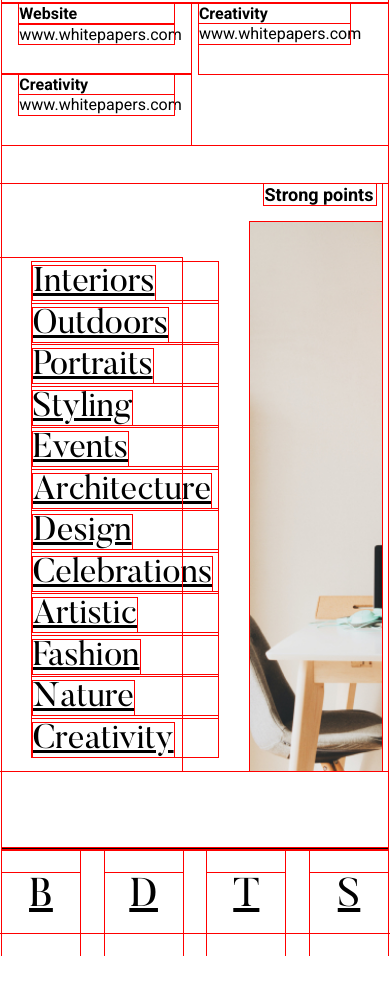
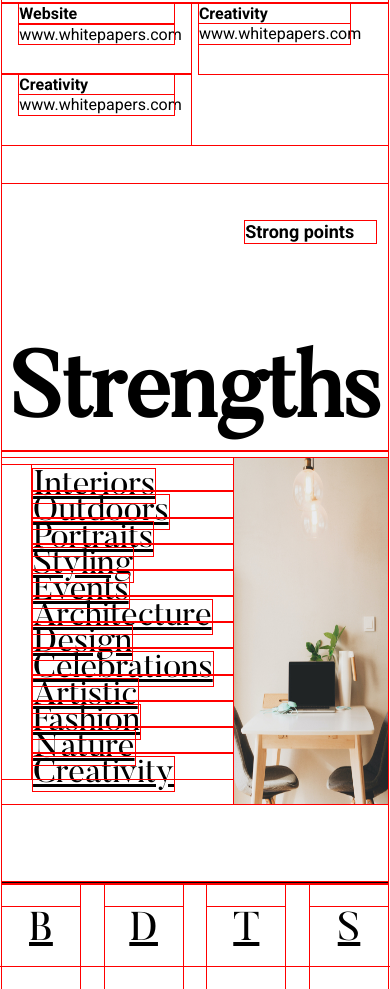
Before and after one commit to protenot/otus-css-Olga_Belaya, a plain HTML site: page index.html in a window 390 px wide. Shown: the part 2791-3780 px from the top of the page. Before the commit the page ends 3747 px from the top, so only its background shows below. Drawn offline with Linux system fonts and the light colour scheme.

Commit message:
points adaptive done

```diff
--- a/style/style.css
+++ b/style/style.css
@@ -1099,31 +1099,34 @@ a{
     font-size: 1.125rem;
     position: absolute;
     transform: rotate(0deg);
-    left:68%;
-    top: 0%;
+    left:63%;
+    top: 6%;
     right: 3%;
+
 }
 
 .title-points{
-    display: none;
+    display: block;
     font-family: "Butler", serif;
     font-size: 5.75rem;
    /* margin: 0 auto;*/
-    padding-top: 30%;
-    padding-left: 5%;
+    padding-top: 40.5%;
+    padding-left: 0%;
     text-align: end;
+    padding-right: 2%;
 
 
 }
 .navigation-main{
     display: flex;
+    justify-content: space-between;
     margin-top: 0%;
     margin-left: 0%;
     margin-bottom: 20%;
     overflow: hidden;
     gap: 0%;
     width:100%;
-    padding-top: 10%;
+    padding-top: 2%;
 
 }
 .first{
@@ -1132,27 +1135,29 @@ a{
 }
 .image-navigation{
 
-    width:351px;
+   /* width:;*/
     order:1;
     margin:0;
     margin-left:-30%;
 
     padding: 0;
-    height: 65vh;
+    height: 41vh;
+    flex-basis: 40%;
 }
 .navigation-points{
     width:53%;
 
-    margin-top:10%;
+    margin-top:0%;
     margin-left: 00%;
     padding:0;
+    flex-basis: 60%;
 }
 .list-points{
     font-family: "Butler", serif;
     font-size: 2.125rem;
     padding:0;
     margin-left: 0;
-    margin-top: 18%;
+    margin-top: 3%;
     width:100%;
     order:0;
 
@@ -1163,11 +1168,11 @@ a{
     margin:0;
     margin-bottom:0;
     padding:0;
-    margin-top: 5%;
+    margin-top: 0%;
     padding-bottom: 0%;
-    height: 4.5vh;
+    height: 3.1vh;
     list-style: none;
-    margin-left: 0;
+    margin-left: 13%;
 
   }
   .half{
@@ -1217,7 +1222,7 @@ a{
     height:calc(10vh - 2px);
 
 }
-
+/*
 @supports (display: grid){
  .navigation-main{
     display: grid;
@@ -1243,5 +1248,5 @@ a{
 
          }
 
-        }
+        }*/
 }
```
